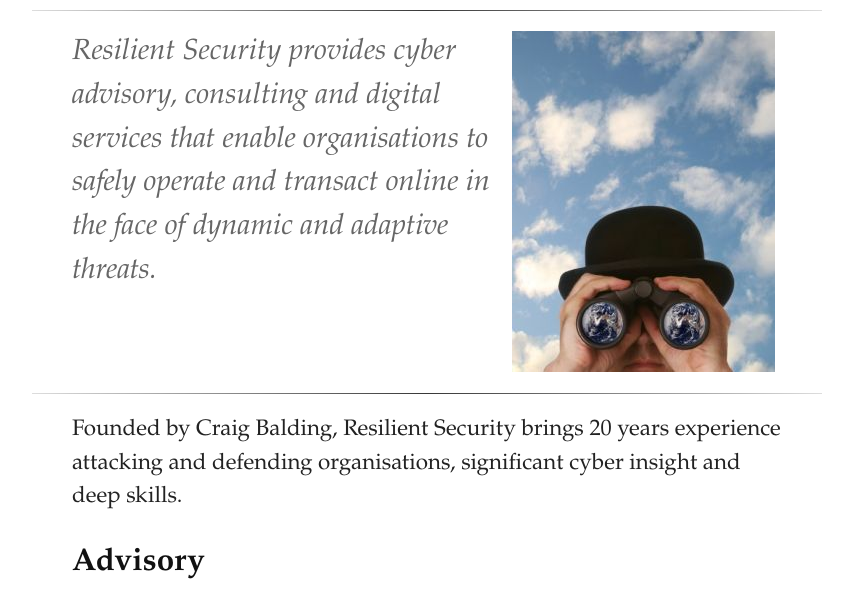
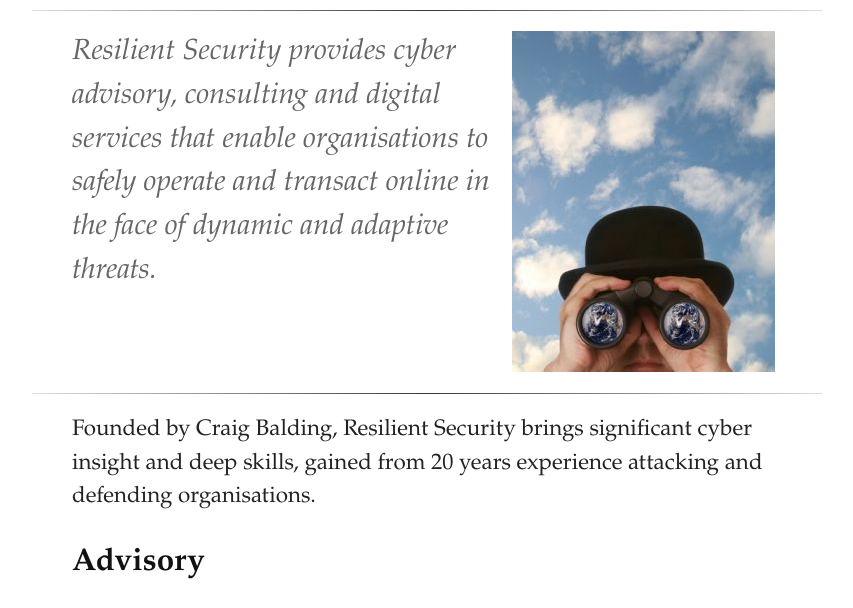
Before and after one commit to craigbalding/craigbalding.com, a plain HTML site: page index.html in a window 1280 px wide. Shown: the part 171-779 px from the top of the page, without its empty margins (213-1066 px from the left). Drawn offline with Linux system fonts and the light colour scheme.

Commit message:
reword intro

```diff
--- a/index.html
+++ b/index.html
@@ -46,7 +46,7 @@
    </div>
 
    <div class="column span-18 prepend-3 first">
-<p>Founded by Craig Balding, Resilient Security brings 20 years experience attacking and defending organisations, significant cyber insight and deep skills.</p>
+<p>Founded by Craig Balding, Resilient Security brings significant cyber insight and deep skills, gained from 20 years experience attacking and defending organisations.</p>
 <h3><a id="advisory"></a>Advisory</h3>
 <p>As a former Managing Director for cyber at a major international bank, Craig has regularly provided cyber insight to the top table on cyber risk management and security strategy.</p>
 <h3><a id="consulting"></a>Consulting</h3>
```
